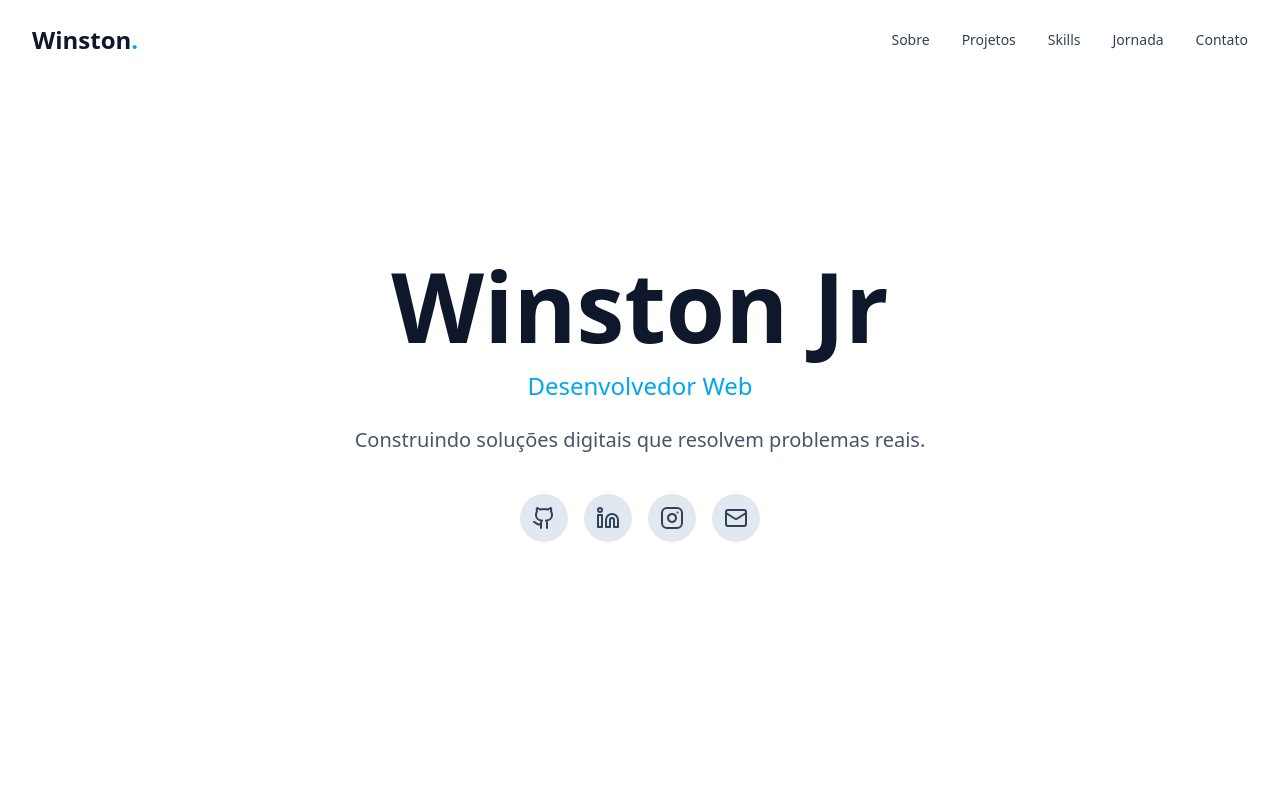
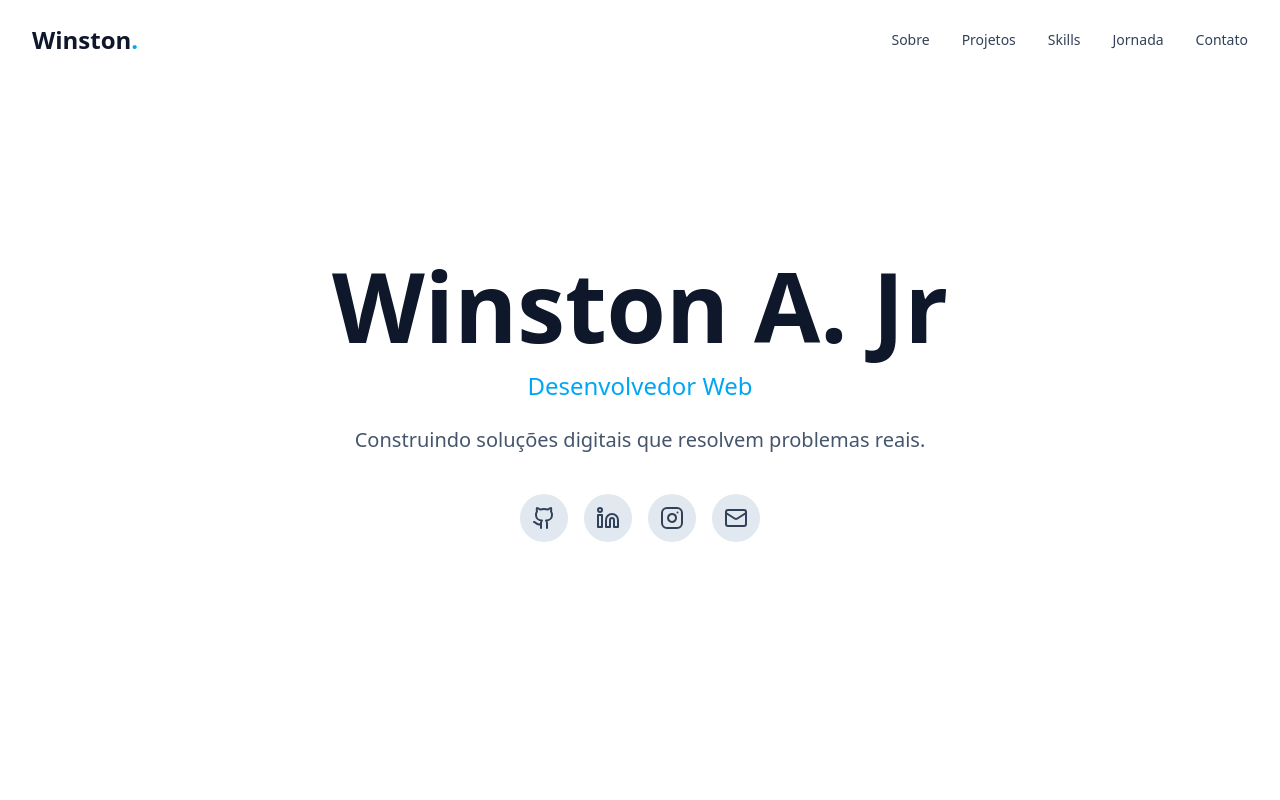
Before and after one commit to winstonajr/portfolio, a Next.js app: page / in a window 1280 px wide. Shown: the top 800 px of the page. Built offline with nearby package versions, Linux system fonts and the light colour scheme.

Commit message:
frist commit

```diff
--- a/app/page.tsx
+++ b/app/page.tsx
@@ -26,7 +26,7 @@ import {
 // Substitua estes dados pelos seus próprios.
 
 const personalInfo = {
-  name: "Winston Jr",
+  name: "Winston A. Jr",
   title: "Desenvolvedor Web",
   tagline: "Construindo soluções digitais que resolvem problemas reais.",
   about: "Sou um desenvolvedor apaixonado por tecnologia e design, com experiência na criação de aplicações web modernas e responsivas. Meu foco é transformar ideias em produtos digitais intuitivos e eficientes, utilizando as melhores práticas do mercado. Fora do código, sou um entusiasta de games de estratégia, ficção científica e um explorador de distribuições Linux no meu tempo livre.",
```
